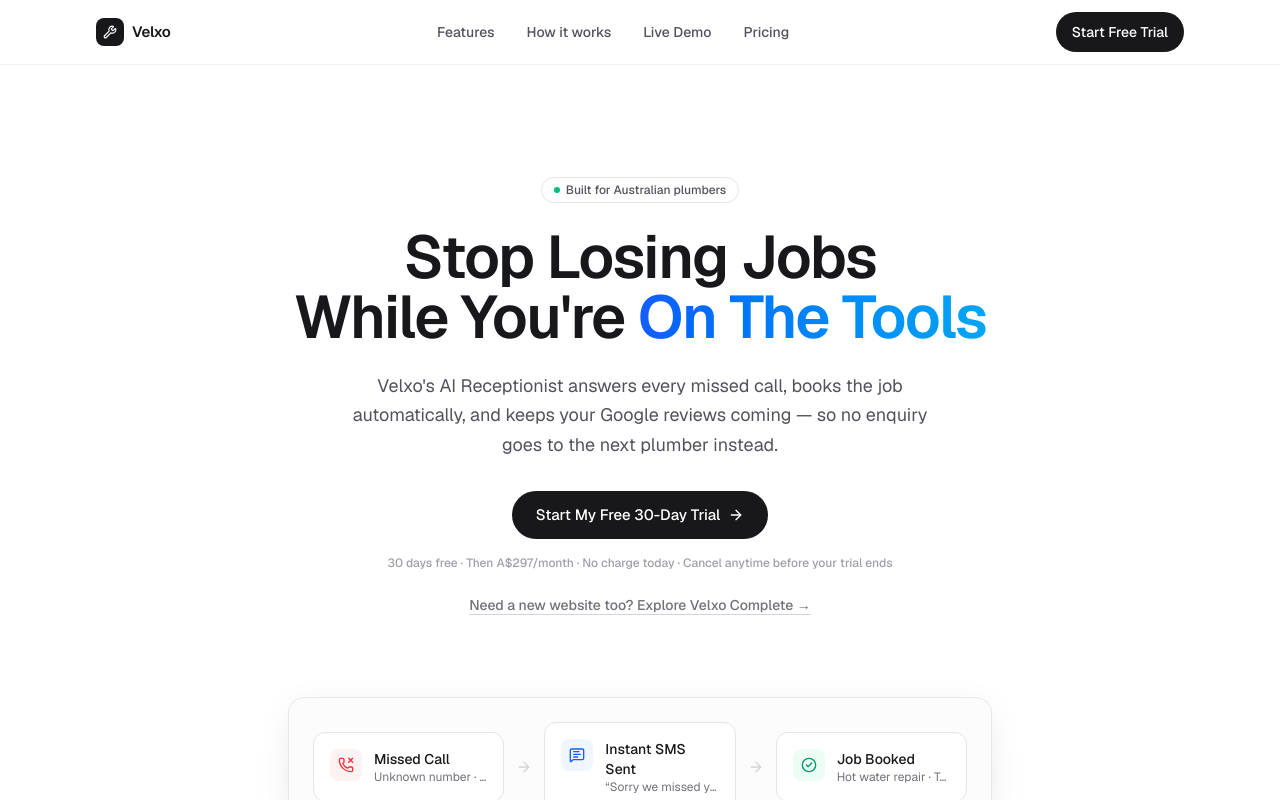
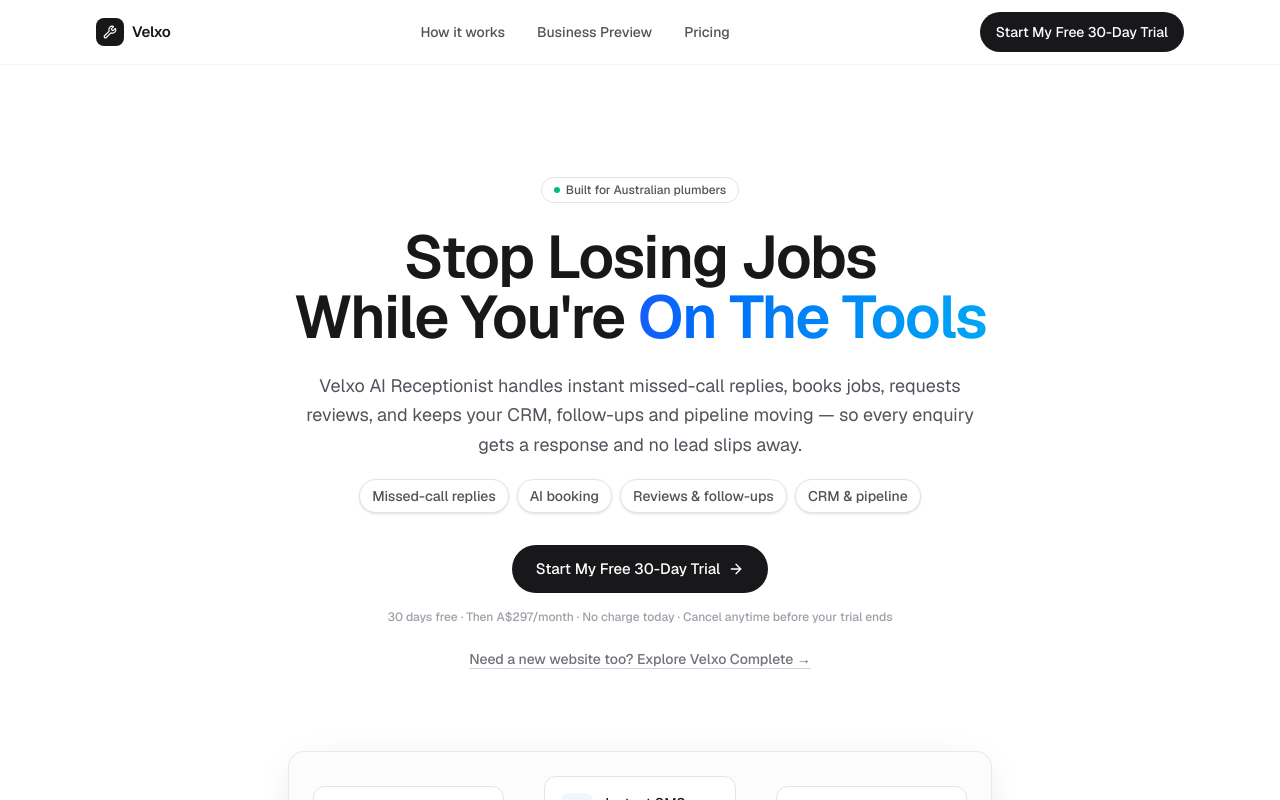
Before and after one commit to sohaibbb-dotcom/velxo-plumber-funnel, a Next.js app: page / in a window 1280 px wide. Shown: the top 800 px of the page. Built offline with nearby package versions, Linux system fonts and the light colour scheme.

Commit message:
feat: reposition landing page around AI Receptionist

```diff
--- a/src/app/page.tsx
+++ b/src/app/page.tsx
@@ -3,7 +3,6 @@
 import { Problem } from "@/components/sections/Problem";
 import { HowItWorks } from "@/components/sections/HowItWorks";
 import { Demo } from "@/components/sections/Demo";
-import { Features } from "@/components/sections/Features";
 import { Comparison } from "@/components/sections/Comparison";
 import { Calculator } from "@/components/sections/Calculator";
 import { WhyVelxo } from "@/components/sections/WhyVelxo";
@@ -19,7 +18,6 @@
         <Problem />
         <HowItWorks />
         <Demo />
-        <Features />
         <Comparison />
         <Calculator />
         <WhyVelxo />
--- a/src/components/layout/Navbar.tsx
+++ b/src/components/layout/Navbar.tsx
@@ -41,7 +41,7 @@
         <div className="hidden md:flex">
           {/* TODO: wire to real trial signup once onboarding/Stripe flow is redesigned */}
           <a href={TRIAL_CTA_HREF} className={buttonVariants({ variant: "primary", size: "md" })}>
-            Start Free Trial
+            Start My Free 30-Day Trial
           </a>
         </div>
 
@@ -85,7 +85,7 @@
                   "mt-2 w-full",
                 )}
               >
-                Start Free Trial
+                Start My Free 30-Day Trial
               </a>
             </div>
           </motion.div>
--- a/src/components/sections/Features.tsx
+++ /dev/null
@@ -1,113 +0,0 @@
-"use client";
-
-import { ComponentType } from "react";
-import { motion } from "framer-motion";
-import {
-  Bot,
-  CalendarCheck,
-  Globe,
-  PhoneIncoming,
-  RefreshCw,
-  Star,
-} from "lucide-react";
-import { cn } from "@/lib/utils";
-
-const EASE = [0.16, 1, 0.3, 1] as const;
-
-type Feature = {
-  icon: ComponentType<{ className?: string }>;
-  iconClass: string;
-  title: string;
-  description: string;
-};
-
-const features: Feature[] = [
-  {
-    icon: PhoneIncoming,
-    iconClass: "bg-blue-50 text-blue-600",
-    title: "Never Miss A Lead",
-    description:
-      "Velxo texts missed callers back instantly — before they call your competitor.",
-  },
-  {
-    icon: Bot,
-    iconClass: "bg-violet-50 text-violet-600",
-    title: "24/7 Customer Response",
-    description: "Your AI assistant answers customers day or night.",
-  },
-  {
-    icon: CalendarCheck,
-    iconClass: "bg-emerald-50 text-emerald-600",
-    title: "More Bookings",
-    description: "Customers book straight into your calendar — no back-and-forth.",
-  },
-  {
-    icon: Star,
-    iconClass: "bg-amber-50 text-amber-600",
-    title: "More Google Reviews",
-    description: "Velxo asks for a Google review after every job.",
-  },
-  {
-    icon: RefreshCw,
-    iconClass: "bg-sky-50 text-sky-600",
-    title: "Follow Up Automatically",
-    description: "No enquiry gets forgotten, even on your busiest days.",
-  },
-  {
-    icon: Globe,
-    iconClass: "bg-indigo-50 text-indigo-600",
-    title: "AI Website (Velxo Complete)",
-    description: "Add a site built to convert visitors into paying customers.",
-  },
-];
-
-export function Features() {
-  return (
-    <section id="features" className="bg-white py-24 sm:py-32">
-      <div className="mx-auto max-w-6xl px-4 sm:px-6 lg:px-8">
-        <motion.div
-          initial={{ opacity: 0, y: 16 }}
-          whileInView={{ opacity: 1, y: 0 }}
-          viewport={{ once: true, amount: 0.6 }}
-          transition={{ duration: 0.6, ease: EASE }}
-          className="mx-auto max-w-2xl text-center"
-        >
-          <p className="text-xs font-semibold tracking-widest text-zinc-400 uppercase">
-            What You Get
-          </p>
-          <h2 className="mt-3 text-3xl font-semibold tracking-tight text-balance text-zinc-900 sm:text-4xl md:text-5xl">
-            Everything needed to stop losing plumbing jobs.
-          </h2>
-        </motion.div>
-
-        <div className="mt-16 grid gap-5 sm:grid-cols-2 lg:grid-cols-3">
-          {features.map((feature, i) => (
-            <motion.div
-              key={feature.title}
-              initial={{ opacity: 0, y: 24 }}
-              whileInView={{ opacity: 1, y: 0 }}
-              viewport={{ once: true, amount: 0.3 }}
-              transition={{ duration: 0.5, delay: (i % 3) * 0.1, ease: EASE }}
-              className="group rounded-2xl border border-zinc-200 bg-white p-6 transition-all duration-300 hover:-translate-y-1 hover:border-zinc-300 hover:shadow-lg hover:shadow-zinc-200/60"
-            >
-              <span
-                className={cn(
-                  "flex h-11 w-11 items-center justify-center rounded-xl transition-transform duration-300 group-hover:scale-110 group-hover:rotate-3",
-                  feature.iconClass,
-                )}
-              >
-                <feature.icon className="h-5 w-5" />
-              </span>
-              <h3 className="mt-5 text-base font-semibold text-zinc-900">
-                {feature.title}
-              </h3>
-              <p className="mt-2 text-sm leading-relaxed text-zinc-500">
-                {feature.description}
-              </p>
-            </motion.div>
-          ))}
-        </div>
-      </div>
-    </section>
-  );
-}
--- a/src/components/sections/Hero.tsx
+++ b/src/components/sections/Hero.tsx
@@ -18,6 +18,13 @@
     transition: { duration: 0.6, delay: i * 0.1, ease: EASE },
   }),
 };
+
+const heroHighlights = [
+  "Missed-call replies",
+  "AI booking",
+  "Reviews & follow-ups",
+  "CRM & pipeline",
+];
 
 export function Hero() {
   return (
@@ -63,17 +70,34 @@
           animate="visible"
           custom={2}
           variants={fadeUp}
-          className="mx-auto mt-6 max-w-xl text-base leading-relaxed text-zinc-600 sm:text-lg"
+          className="mx-auto mt-6 max-w-2xl text-base leading-relaxed text-zinc-600 sm:text-lg"
         >
-          Velxo&apos;s AI Receptionist answers every missed call, books the job
-          automatically, and keeps your Google reviews coming — so no enquiry
-          goes to the next plumber instead.
+          Velxo AI Receptionist handles instant missed-call replies, books jobs,
+          requests reviews, and keeps your CRM, follow-ups and pipeline moving —
+          so every enquiry gets a response and no lead slips away.
         </motion.p>
 
         <motion.div
           initial="hidden"
           animate="visible"
           custom={3}
+          variants={fadeUp}
+          className="mt-5 flex flex-wrap items-center justify-center gap-2"
+        >
+          {heroHighlights.map((item) => (
+            <span
+              key={item}
+              className="rounded-full border border-zinc-200 bg-white px-3 py-1.5 text-sm font-medium text-zinc-600 shadow-sm"
+            >
+              {item}
+            </span>
+          ))}
+        </motion.div>
+
+        <motion.div
+          initial="hidden"
+          animate="visible"
+          custom={4}
           variants={fadeUp}
           className="mt-8 flex flex-col items-center justify-center gap-3 sm:flex-row"
         >
@@ -94,7 +118,7 @@
         <motion.p
           initial="hidden"
           animate="visible"
-          custom={4}
+          custom={5}
           variants={fadeUp}
           className="mt-4 text-xs font-medium text-zinc-400"
         >
@@ -105,7 +129,7 @@
         <motion.a
           initial="hidden"
           animate="visible"
-          custom={5}
+          custom={6}
           variants={fadeUp}
           href="#complete"
           className="mt-6 inline-block text-sm font-medium text-zinc-500 underline decoration-zinc-300 underline-offset-4 transition-colors hover:text-zinc-800"
--- a/src/components/sections/Pricing.tsx
+++ b/src/components/sections/Pricing.tsx
@@ -11,24 +11,26 @@
   "30 days free · Then A$297/month · No charge today · Cancel anytime before your trial ends";
 
 const COMPLETE_TRUST_LINE =
-  "30 days free · Then A$397/month · No charge today · Cancel anytime before your trial ends · Website included · No setup fee";
+  "30 days free · Then A$397/month · No charge today · Cancel anytime before your trial ends · No setup fee";
 
 const receptionistFeatures = [
-  "AI Missed Call Text-Back",
+  "AI Missed Call Replies",
   "AI Booking Assistant",
+  "SMS Conversations",
   "Google Review Requests",
-  "CRM Included",
+  "CRM",
   "Automated Follow-Ups",
   "Sales Pipeline",
+  "AI Automations",
 ];
 
 const completeFeatures = [
   "Everything in AI Receptionist",
-  "High-Converting AI Website",
+  "AI Website",
   "SEO",
-  "Lead Capture Forms",
+  "Lead Capture",
   "Business Preview",
-  "Hosting, Security & Updates",
+  "Conversion Optimisation",
 ];
 
 export function Pricing() {
@@ -49,8 +51,8 @@
             Two ways to work with Velxo.
           </h2>
           <p className="mx-auto mt-4 max-w-md text-base text-zinc-500 sm:text-lg">
-            Start with the AI Receptionist. Add the website whenever
-            you&apos;re ready.
+            Start with Velxo AI Receptionist. Add a website, SEO and lead capture
+            whenever you want the full package.
           </p>
         </motion.div>
 
@@ -77,8 +79,8 @@
               Velxo AI Receptionist
             </h3>
             <p className="relative mt-2 text-[15px] leading-relaxed text-white/50">
-              A complete system for businesses that already have a website
-              and just need more jobs booked.
+              Instant missed-call replies, AI booking, reviews and CRM — so every
+              enquiry gets handled.
             </p>
 
             <div className="relative mt-6 flex flex-wrap items-center gap-2.5">
@@ -119,15 +121,15 @@
             className="flex h-full scroll-mt-24 flex-col rounded-3xl border border-zinc-200 bg-white p-6 sm:p-9"
           >
             <span className="inline-flex w-fit items-center rounded-full bg-zinc-100 px-3 py-1 text-[11px] font-semibold tracking-wide text-zinc-500 uppercase">
-              The Upgrade
+              Optional Upgrade
             </span>
 
             <h3 className="mt-4 text-2xl font-semibold tracking-tight text-zinc-900 sm:text-3xl">
               Velxo Complete
             </h3>
             <p className="mt-2 text-[15px] leading-relaxed text-zinc-500">
-              Everything in AI Receptionist, plus a high-converting AI
-              website.
+              Everything in AI Receptionist, plus a high-converting website, SEO,
+              lead capture and Business Preview.
             </p>
 
             <div className="mt-6 flex flex-wrap items-center gap-2.5">
--- a/src/config/site.ts
+++ b/src/config/site.ts
@@ -2,7 +2,7 @@
   name: "Velxo",
   tagline: "Tired of Missing Calls and Losing Jobs?",
   description:
-    "Velxo turns missed calls into booked plumbing jobs — automatically. Instant text-backs, AI follow-up and more Google reviews for Australian plumbers.",
+    "Velxo AI Receptionist handles missed-call replies, booking, reviews and follow-ups for Australian plumbers — no website replacement required to get started.",
   url: "https://velxoagency.com",
   links: {
     phone: "",
--- a/src/data/nav.ts
+++ b/src/data/nav.ts
@@ -1,8 +1,7 @@
 import type { NavItem } from "@/types";
 
 export const navItems: NavItem[] = [
-  { label: "Features", href: "#features" },
   { label: "How it works", href: "#how-it-works" },
-  { label: "Live Demo", href: "#demo" },
+  { label: "Business Preview", href: "/preview" },
   { label: "Pricing", href: "#pricing" },
 ];
```
Also changed, not shown: src/components/sections/Showcase.tsx (+4 -4 lines).
